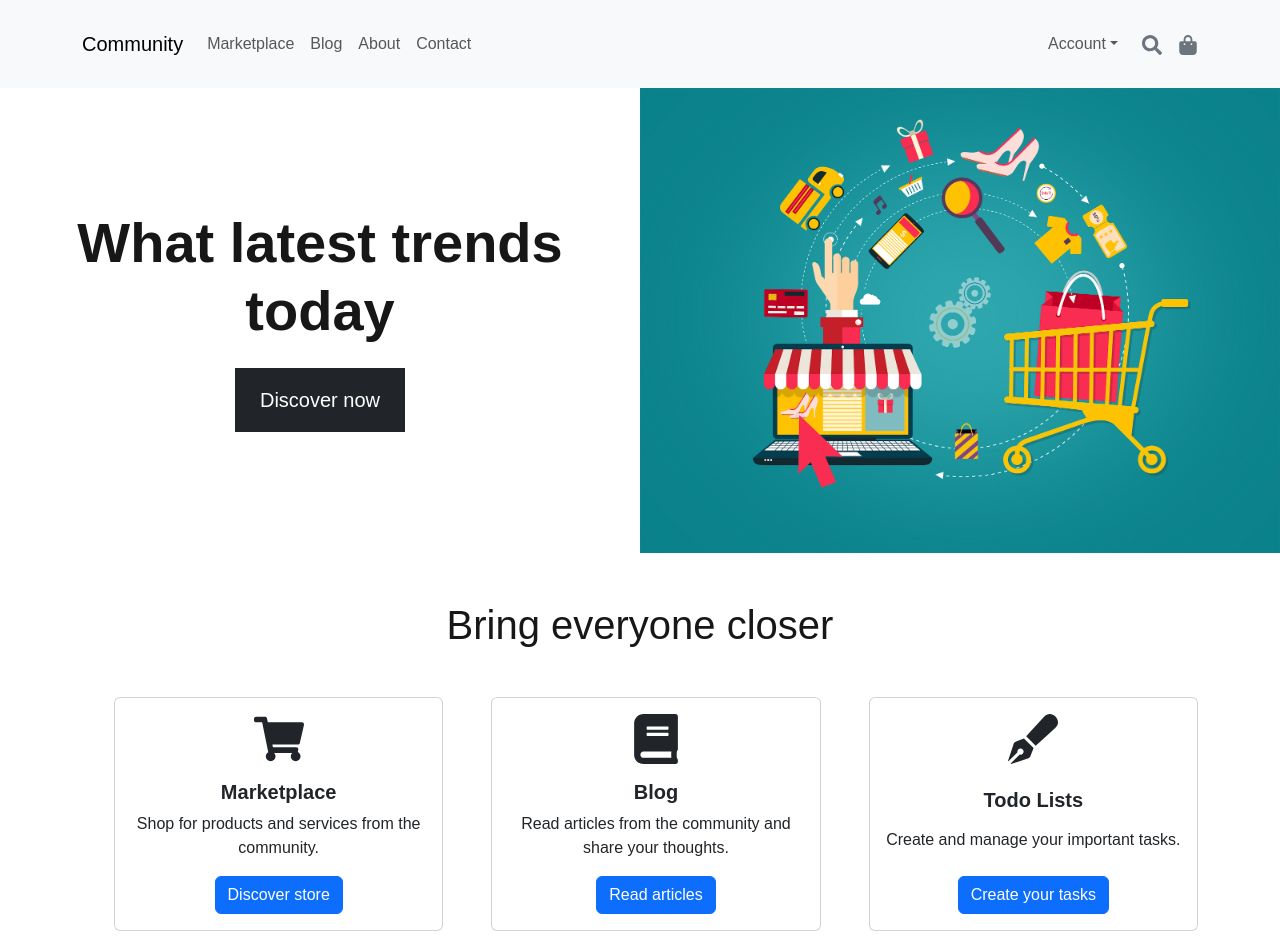
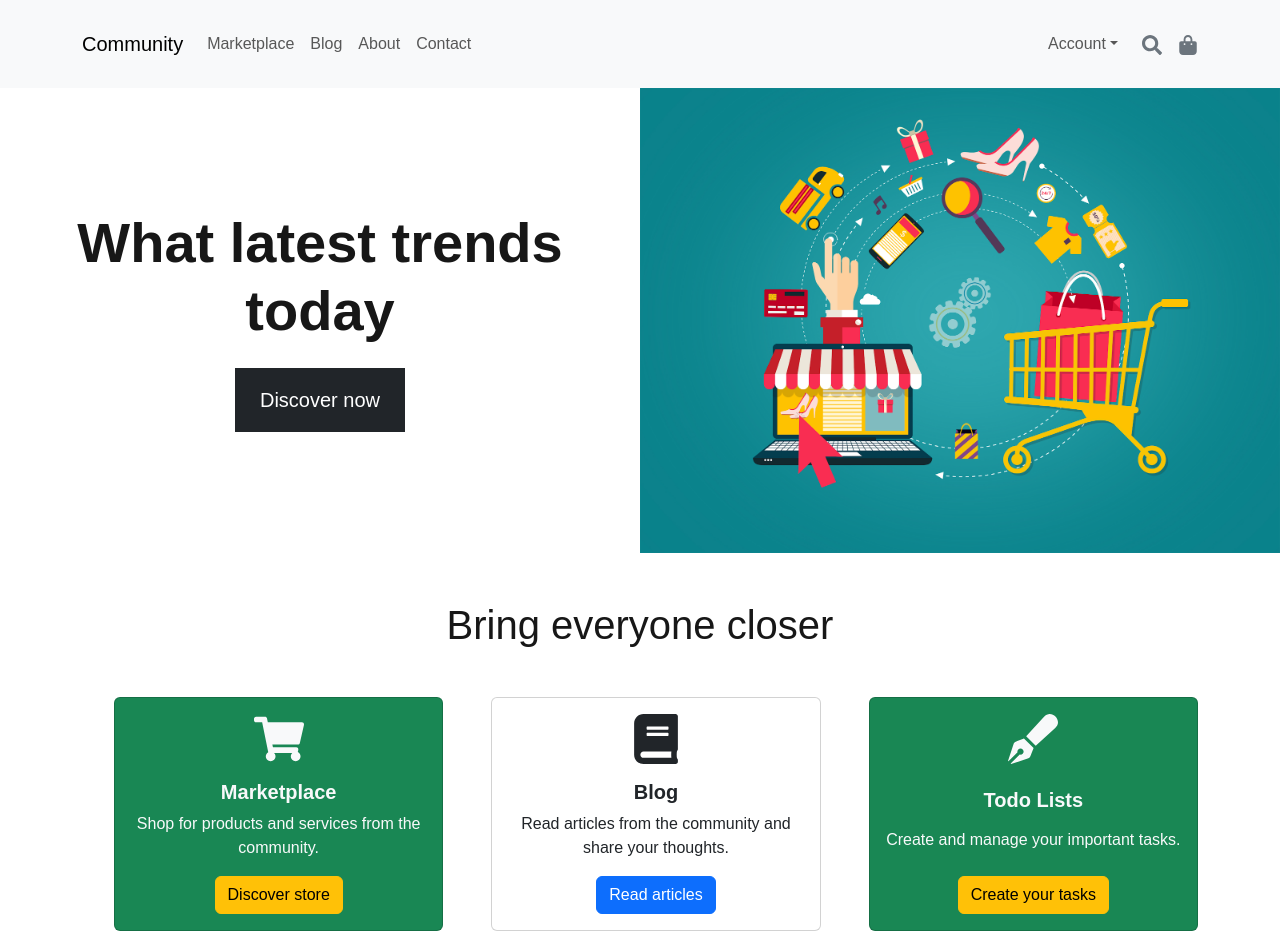
Before and after one commit to usmonbek-umarbekovich/community, a Next.js app: page / in a window 1280 px wide. Built offline with nearby package versions, Linux system fonts and the light colour scheme.

Commit message:
move features into new component

```diff
--- /dev/null
+++ b/src/components/common/Features.tsx
@@ -0,0 +1,49 @@
+import { Button, Card, Container } from 'react-bootstrap';
+import { FaBook, FaPenFancy, FaShoppingCart } from 'react-icons/fa';
+
+const Features = () => {
+  return (
+    <section>
+      <Container>
+        <h1 className="text-center my-5">Bring everyone closer</h1>
+        <ul className="d-flex gap-5">
+          <Card
+            as="li"
+            className="bg-success text-light text-center"
+            style={{ flex: 1 }}>
+            <Card.Body className="d-flex flex-column justify-content-between align-items-center">
+              <FaShoppingCart size={50} className="mb-3" />
+              <Card.Title className="fw-bold">Marketplace</Card.Title>
+              <Card.Text>
+                Shop for products and services from the community.
+              </Card.Text>
+              <Button variant="warning">Discover store</Button>
+            </Card.Body>
+          </Card>
+          <Card as="li" className="text-center" style={{ flex: 1 }}>
+            <Card.Body className="d-flex flex-column justify-content-between align-items-center">
+              <FaBook size={50} className="mb-3" />
+              <Card.Title className="fw-bold">Blog</Card.Title>
+              <Card.Text>
+                Read articles from the community and share your thoughts.
+              </Card.Text>
+              <Button variant="primary">Read articles</Button>
+            </Card.Body>
+          </Card>
+          <Card
+            as="li"
+            className="bg-success text-light text-center"
+            style={{ flex: 1 }}>
+            <Card.Body className="d-flex flex-column justify-content-between align-items-center">
+              <FaPenFancy size={50} className="mb-3" />
+              <Card.Title className="fw-bold">Todo Lists</Card.Title>
+              <Card.Text>Create and manage your important tasks.</Card.Text>
+              <Button variant="warning">Create your tasks</Button>
+            </Card.Body>
+          </Card>
+        </ul>
+      </Container>
+    </section>
+  );
+};
+export default Features;
--- a/src/pages/index.tsx
+++ b/src/pages/index.tsx
@@ -1,50 +1,16 @@
+import Features from '@/components/common/Features';
 import Showcase from '@/components/common/Showcase';
 import Header from '@/components/layout/Header';
 import { NextPageWithLayout } from '@/pages/_app';
 import Head from 'next/head';
 import { ReactElement } from 'react';
-import { Button, Card, Container, Stack } from 'react-bootstrap';
-import { FaBook, FaPenFancy, FaShoppingCart } from 'react-icons/fa';
+import { Stack } from 'react-bootstrap';
 
 const Home: NextPageWithLayout = () => {
   return (
     <>
       <Showcase />
-      <section>
-        <Container>
-          <h1 className="text-center my-5">Bring everyone closer</h1>
-          <ul className="d-flex gap-5">
-            <Card as="li" className="text-center" style={{ flex: 1 }}>
-              <Card.Body className="d-flex flex-column justify-content-between align-items-center">
-                <FaShoppingCart size={50} className="mb-3" />
-                <Card.Title className="fw-bold">Marketplace</Card.Title>
-                <Card.Text>
-                  Shop for products and services from the community.
-                </Card.Text>
-                <Button variant="primary">Discover store</Button>
-              </Card.Body>
-            </Card>
-            <Card as="li" className="text-center" style={{ flex: 1 }}>
-              <Card.Body className="d-flex flex-column justify-content-between align-items-center">
-                <FaBook size={50} className="mb-3" />
-                <Card.Title className="fw-bold">Blog</Card.Title>
-                <Card.Text>
-                  Read articles from the community and share your thoughts.
-                </Card.Text>
-                <Button variant="primary">Read articles</Button>
-              </Card.Body>
-            </Card>
-            <Card as="li" className="text-center" style={{ flex: 1 }}>
-              <Card.Body className="d-flex flex-column justify-content-between align-items-center">
-                <FaPenFancy size={50} className="mb-3" />
-                <Card.Title className="fw-bold">Todo Lists</Card.Title>
-                <Card.Text>Create and manage your important tasks.</Card.Text>
-                <Button variant="primary">Create your tasks</Button>
-              </Card.Body>
-            </Card>
-          </ul>
-        </Container>
-      </section>
+      <Features />
     </>
   );
 };
```
